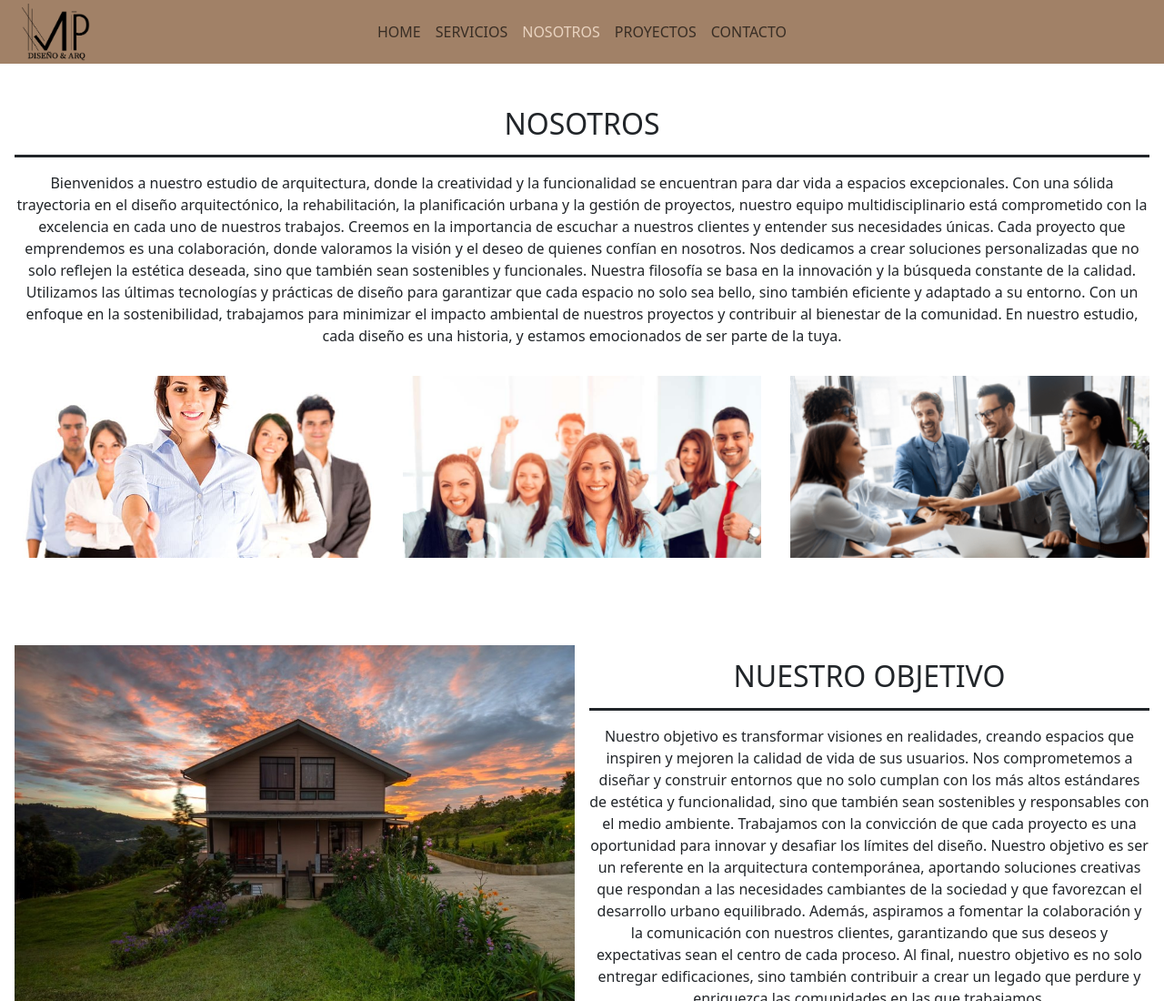
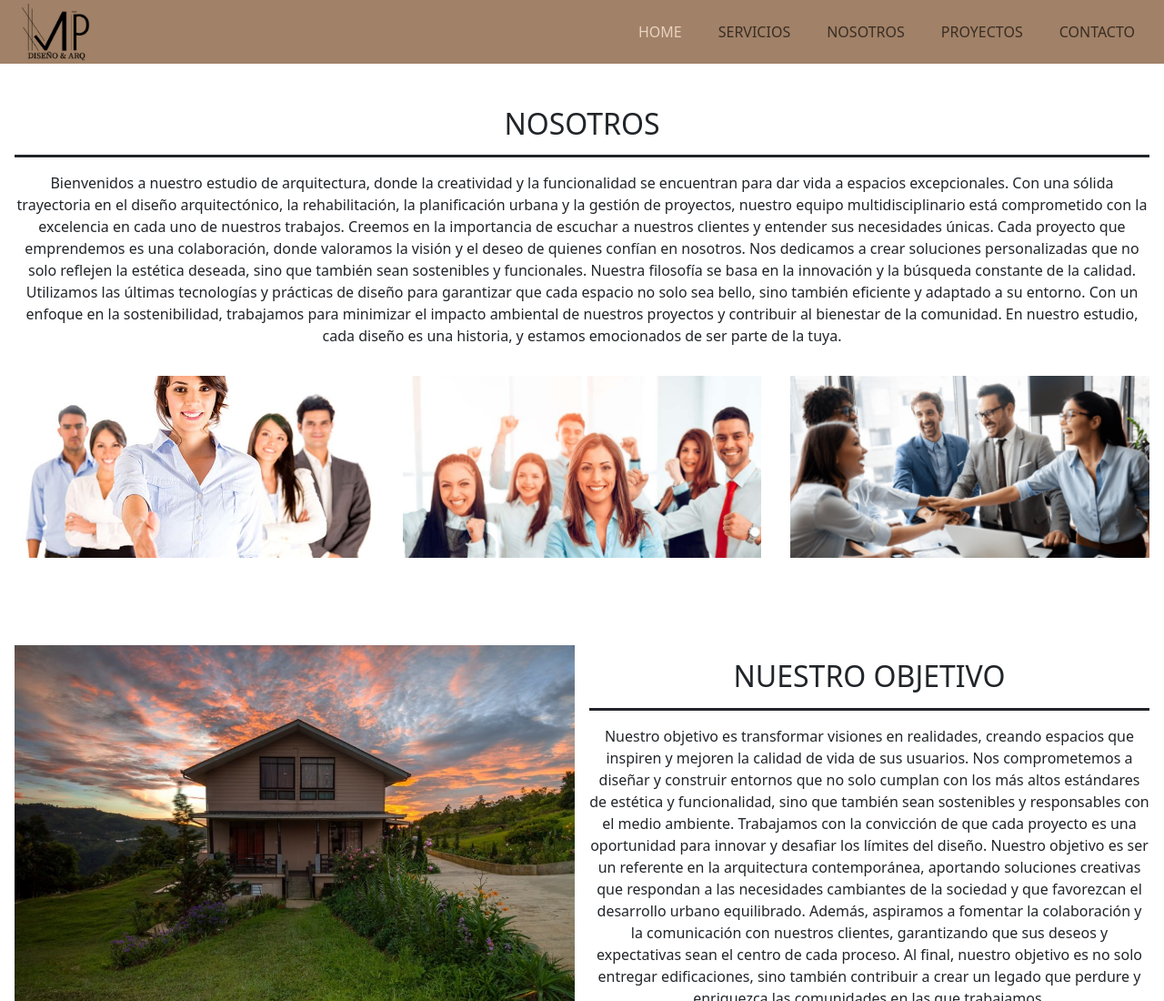
Before and after one commit to renatochoccepalacios/PreEntrega-ChoccePalacios, a website: page pages/nosotros.html in a window 1280 px wide. Shown: the top 1100 px of the page at 91% size. Drawn offline with nearby package versions, Linux system fonts and the light colour scheme.

Commit message:
modificando el padding y el justify del nav

```diff
--- a/pages/nosotros.html
+++ b/pages/nosotros.html
@@ -23,7 +23,7 @@
 <body>
     <!-- pagina responsive -->
     <header class="header">
-        <nav class="navbar fixed-top navbar-expand-lg py-3 back-nav-resposive">
+        <nav class="navbar fixed-top navbar-expand-lg py-0 back-nav-resposive">
             <a class="navbar-brand logo-nav" href="#">
                 <img src="../img/logo-pia.png" alt="logo nav">
             </a>
@@ -37,22 +37,21 @@
                     aria-labelledby="offcanvasNavbarLabel">
                     <div class="offcanvas-header align-items-start justify-content-between ">
                         <a class="navbar-brand logo-nav-responsive" href="#">
-                            <img src="../img/logo-pia.png" alt="logo nav">
+                            <img src="img/logo-pia.png" alt="logo nav">
                         </a>
                         <button type="button" class="btn-close p-0 fs-1 m-0" data-bs-dismiss="offcanvas"
                             aria-label="Close"></button>
                     </div>
                     <div class="offcanvas-body">
-                        <ul class="navbar-nav justify-content-center flex-grow-1 pe-0">
+                        <ul class="navbar-nav justify-content-end flex-grow-1 pe-0 gap-4">
                             <li class="nav-item">
-                                <a class="nav-link color-nav-link color-nav-a" aria-current="page"
-                                    href="../index.html">Home</a>
+                                <a class="nav-link active" aria-current="page" href="../index.html">Home</a>
                             </li>
                             <li class="nav-item">
                                 <a class="nav-link color-nav-link color-nav-a" href="servicios.html">Servicios</a>
                             </li>
                             <li class="nav-item">
-                                <a class="nav-link active" href="nosotros.html">Nosotros</a>
+                                <a class="nav-link color-nav-link color-nav-a" href="nosotros.html">Nosotros</a>
                             </li>
                             <li class="nav-item">
                                 <a class="nav-link color-nav-link color-nav-a" href="proyectos.html">Proyectos</a>
@@ -61,10 +60,12 @@
                                 <a class="nav-link color-nav-link color-nav-a" href="contacto.html">Contacto</a>
                             </li>
                         </ul>
+
                     </div>
                 </div>
             </div>
         </nav>
+
     </header>
     <main class="nosotros-main">
         <section class="nosotros-section" >
--- a/scss/base/_inicio.scss
+++ b/scss/base/_inicio.scss
@@ -2,7 +2,7 @@
 @import "../utilidades/animaciones";
 
 .main-inicio {
-    height: 100vh;
+    height: calc(100vh - 70px);
     position: relative;
     z-index: -1;
     overflow: hidden;
@@ -25,7 +25,8 @@
 
     .main-inicio-text {
         position: relative;
-        height: 100vh;
+        height: calc(100vh - 70px);
+
         color: #fff;
         display: flex;
         flex-direction: column;
```
Also changed, not shown: index.html (+2 -2 lines), pages/casas.html (+6 -5 lines), pages/contacto.html (+6 -5 lines), pages/departamentos.html (+5 -5 lines), pages/interiores.html (+6 -5 lines), pages/proyectos.html (+5 -5 lines), pages/servicios.html (+5 -5 lines), css/style.css, 1 other file.
